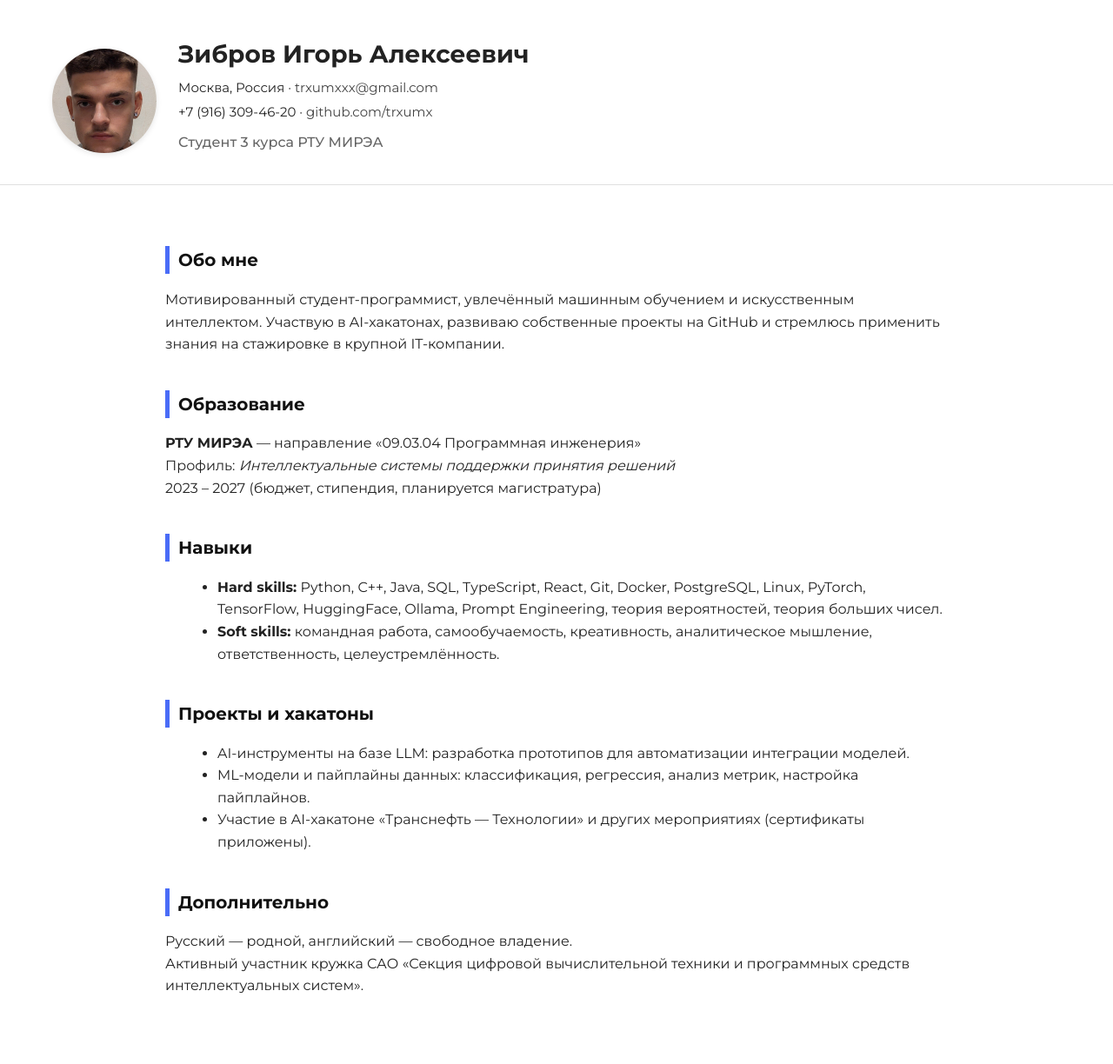
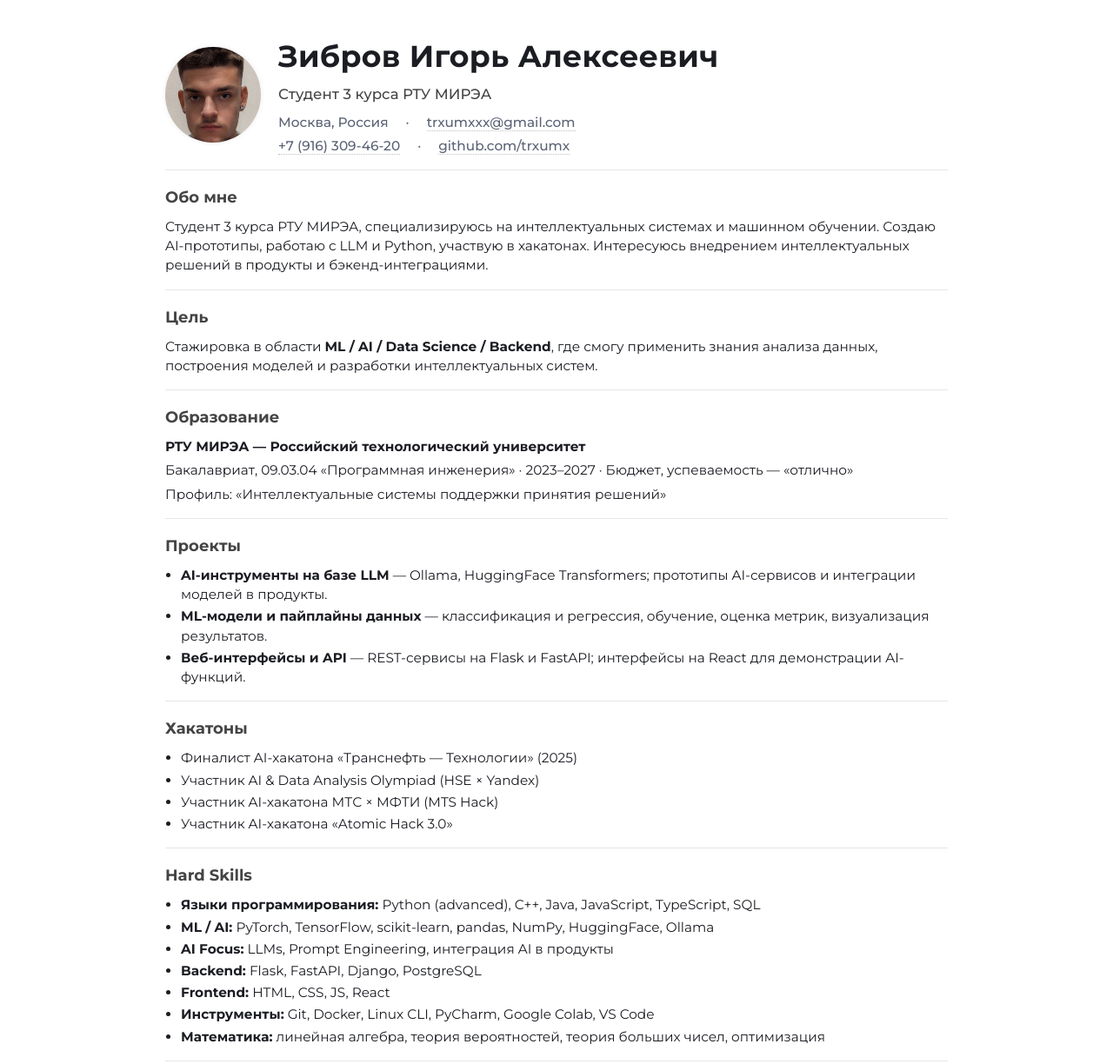
Before and after one commit to trxumx/cv-net, a plain HTML site: page index.html in a window 1280 px wide. Shown: the top 1224 px of the page at 87% size. Drawn offline with Linux system fonts and the light colour scheme.

Commit message:
Update CV layout

```diff
--- a/index.html
+++ b/index.html
@@ -1,50 +1,63 @@
 <!DOCTYPE html>
 <html lang="ru">
 <head>
-  <meta charset="UTF-8">
-  <meta name="viewport" content="width=device-width, initial-scale=1.0">
+  <meta charset="UTF-8" />
+  <meta name="viewport" content="width=device-width, initial-scale=1.0" />
   <title>Зибров Игорь — CV</title>
 
   <!-- Favicon -->
   <link rel="icon" href="./favicon.ico?v=3" sizes="any">
   <link rel="icon" type="image/png" href="./favicon.png?v=3">
-  <link rel="apple-touch-icon" href="./favicon.png?v=3">
   <meta name="theme-color" content="#ffffff">
 
-  <!-- Cache busting -->
+  <!-- Cache control -->
   <meta http-equiv="Cache-Control" content="no-cache, no-store, must-revalidate" />
   <meta http-equiv="Pragma" content="no-cache" />
   <meta http-equiv="Expires" content="0" />
 
   <!-- Fonts -->
-  <link href="https://fonts.googleapis.com/css2?family=Montserrat:wght@300;400;500;600;700&display=swap" rel="stylesheet">
+  <link href="https://fonts.googleapis.com/css2?family=Montserrat:wght@300;400;500;600;700&display=swap" rel="stylesheet" />
 
   <style>
+    :root {
+      --fg: #1b1d23;
+      --muted: #5b6275;
+      --head: #444;
+      --line: #e6e6e6;
+      --accent: #2e67ff;
+    }
+
     body {
+      margin: 0;
+      background: #fff;
+      color: var(--fg);
       font-family: 'Montserrat', sans-serif;
-      margin: 0;
-      padding: 0;
-      background: #fff;
-      color: #222;
-      line-height: 1.6;
+      font-size: 11.5pt;
+      line-height: 1.45;
+    }
+
+    .page {
+      max-width: 900px;
+      margin: 0 auto;
+      padding: 40px 50px;
     }
 
     header {
       display: flex;
       align-items: center;
-      gap: 25px;
-      padding: 40px 60px 20px;
-      border-bottom: 1px solid #e0e0e0;
+      justify-content: flex-start;
+      gap: 20px;
+      margin-bottom: 16px;
     }
 
     .photo {
-      width: 120px;
-      height: 120px;
+      width: 110px;
+      height: 110px;
       border-radius: 50%;
+      background: #e0e3eb;
       overflow: hidden;
-      background: #f2f2f2;
       flex-shrink: 0;
-      box-shadow: 0 2px 6px rgba(0,0,0,0.1);
+      box-shadow: 0 0 6px rgba(0,0,0,0.08);
     }
 
     .photo img {
@@ -54,103 +67,164 @@
       display: block;
     }
 
-    h1 {
-      font-size: 28px;
-      font-weight: 700;
-      margin: 0;
+    .info {
+      flex: 1;
+      min-width: 0;
     }
 
-    h2 {
-      font-size: 20px;
-      margin-top: 40px;
-      color: #111;
-      border-left: 5px solid #4a6cf7;
-      padding-left: 10px;
+    .name {
+      font-size: 26pt;
+      font-weight: 700;
+      letter-spacing: .3px;
+      margin: 0 0 6px 0;
     }
 
-    .contact {
-      display: flex;
-      flex-direction: column;
-      gap: 4px;
-      font-size: 15px;
-      margin-top: 4px;
+    .subtitle {
+      font-size: 12.5pt;
+      font-weight: 500;
+      color: var(--head);
+      margin: 0 0 10px 0;
     }
 
-    .contact a {
-      color: #444;
-      text-decoration: none;
+    .contacts, .contacts-second {
+      display: flex;
+      flex-wrap: wrap;
+      gap: 18px;
+      color: var(--muted);
+      font-weight: 500;
     }
 
-    .contact a:hover {
-      text-decoration: underline;
+    .contacts-second { margin-top: 4px; }
+
+    .contacts a, .contacts-second a {
+      color: inherit;
+      text-decoration: none;
+      border-bottom: 1px dotted rgba(0,0,0,.25);
     }
 
-    main {
-      padding: 30px 60px 60px;
-      max-width: 900px;
-      margin: 0 auto;
+    .sep { margin: 0 2px; }
+
+    h2 {
+      margin: 18px 0 10px;
+      font-size: 13.5pt;
+      font-weight: 700;
+      color: var(--head);
     }
 
-    ul {
-      margin: 5px 0 15px 20px;
-    }
+    .block { margin-bottom: 16px; }
+    .rule { height: 1px; background: var(--line); margin: 16px 0; }
 
-    section {
-      margin-bottom: 30px;
-    }
+    ul { margin: 0; padding-left: 18px; }
+    li { margin: 3px 0; }
+
+    p { margin: 0 0 5px 0; }
   </style>
 </head>
 
 <body>
-  <header>
-    <div class="photo">
-      <img src="./photo.jpg?v=3" alt="Зибров Игорь">
-    </div>
-    <div>
-      <h1>Зибров Игорь Алексеевич</h1>
-      <div class="contact">
-        <div>Москва, Россия · <a href="mailto:trxumxxx@gmail.com">trxumxxx@gmail.com</a></div>
-        <div>+7 (916) 309-46-20 · <a href="https://github.com/trxumx" target="_blank">github.com/trxumx</a></div>
+  <div class="page">
+    <header>
+      <div class="photo">
+        <img src="./photo.jpg?v=3" alt="Фото Игоря Зиброва" />
       </div>
-      <p style="margin-top:10px; font-weight:500; color:#666;">Студент 3 курса РТУ МИРЭА</p>
-    </div>
-  </header>
 
-  <main>
-    <section>
+      <div class="info">
+        <h1 class="name">Зибров Игорь Алексеевич</h1>
+        <p class="subtitle">Студент 3 курса РТУ МИРЭА</p>
+        <div class="contacts">
+          <div>Москва, Россия</div><span class="sep">·</span>
+          <div><a href="mailto:trxumxxx@gmail.com">trxumxxx@gmail.com</a></div>
+        </div>
+        <div class="contacts-second">
+          <div><a href="tel:+79163094620">+7 (916) 309-46-20</a></div><span class="sep">·</span>
+          <div><a href="https://github.com/trxumx" target="_blank">github.com/trxumx</a></div>
+        </div>
+      </div>
+    </header>
+
+    <div class="rule"></div>
+
+    <section class="block">
       <h2>Обо мне</h2>
-      <p>Мотивированный студент-программист, увлечённый машинным обучением и искусственным интеллектом. Участвую в AI-хакатонах, развиваю собственные проекты на GitHub и стремлюсь применить знания на стажировке в крупной IT-компании.</p>
+      <p>Студент 3 курса РТУ МИРЭА, специализируюсь на интеллектуальных системах и машинном обучении. Создаю AI-прототипы, работаю с LLM и Python, участвую в хакатонах. Интересуюсь внедрением интеллектуальных решений в продукты и бэкенд-интеграциями.</p>
     </section>
 
-    <section>
-      <h2>Образование</h2>
-      <p><strong>РТУ МИРЭА</strong> — направление «09.03.04 Программная инженерия»<br>
-      Профиль: <em>Интеллектуальные системы поддержки принятия решений</em><br>
-      2023 – 2027 (бюджет, стипендия, планируется магистратура)</p>
+    <div class="rule"></div>
+
+    <section class="block">
+      <h2>Цель</h2>
+      <p>Стажировка в области <b>ML / AI / Data Science / Backend</b>, где смогу применить знания анализа данных, построения моделей и разработки интеллектуальных систем.</p>
     </section>
 
-    <section>
-      <h2>Навыки</h2>
+    <div class="rule"></div>
+
+    <section class="block edu">
+      <h2>Образование</h2>
+      <p><b>РТУ МИРЭА — Российский технологический университет</b></p>
+      <p>Бакалавриат, 09.03.04 «Программная инженерия» · 2023–2027 · Бюджет, успеваемость — «отлично»</p>
+      <p>Профиль: «Интеллектуальные системы поддержки принятия решений»</p>
+    </section>
+
+    <div class="rule"></div>
+
+    <section class="block">
+      <h2>Проекты</h2>
       <ul>
-        <li><strong>Hard skills:</strong> Python, C++, Java, SQL, TypeScript, React, Git, Docker, PostgreSQL, Linux, PyTorch, TensorFlow, HuggingFace, Ollama, Prompt Engineering, теория вероятностей, теория больших чисел.</li>
-        <li><strong>Soft skills:</strong> командная работа, самообучаемость, креативность, аналитическое мышление, ответственность, целеустремлённость.</li>
+        <li><b>AI-инструменты на базе LLM</b> — Ollama, HuggingFace Transformers; прототипы AI-сервисов и интеграции моделей в продукты.</li>
+        <li><b>ML-модели и пайплайны данных</b> — классификация и регрессия, обучение, оценка метрик, визуализация результатов.</li>
+        <li><b>Веб-интерфейсы и API</b> — REST-сервисы на Flask и FastAPI; интерфейсы на React для демонстрации AI-функций.</li>
       </ul>
     </section>
 
-    <section>
-      <h2>Проекты и хакатоны</h2>
+    <div class="rule"></div>
+
+    <section class="block">
+      <h2>Хакатоны</h2>
       <ul>
-        <li>AI-инструменты на базе LLM: разработка прототипов для автоматизации интеграции моделей.</li>
-        <li>ML-модели и пайплайны данных: классификация, регрессия, анализ метрик, настройка пайплайнов.</li>
-        <li>Участие в AI-хакатоне «Транснефть — Технологии» и других мероприятиях (сертификаты приложены).</li>
+        <li>Финалист AI-хакатона «Транснефть — Технологии» (2025)</li>
+        <li>Участник AI & Data Analysis Olympiad (HSE × Yandex)</li>
+        <li>Участник AI-хакатона МТС × МФТИ (MTS Hack)</li>
+        <li>Участник AI-хакатона «Atomic Hack 3.0»</li>
       </ul>
     </section>
 
-    <section>
-      <h2>Дополнительно</h2>
-      <p>Русский — родной, английский — свободное владение.<br>
-      Активный участник кружка САО «Секция цифровой вычислительной техники и программных средств интеллектуальных систем».</p>
+    <div class="rule"></div>
+
+    <section class="block">
+      <h2>Hard Skills</h2>
+      <ul>
+        <li><b>Языки программирования:</b> Python (advanced), C++, Java, JavaScript, TypeScript, SQL</li>
+        <li><b>ML / AI:</b> PyTorch, TensorFlow, scikit-learn, pandas, NumPy, HuggingFace, Ollama</li>
+        <li><b>AI Focus:</b> LLMs, Prompt Engineering, интеграция AI в продукты</li>
+        <li><b>Backend:</b> Flask, FastAPI, Django, PostgreSQL</li>
+        <li><b>Frontend:</b> HTML, CSS, JS, React</li>
+        <li><b>Инструменты:</b> Git, Docker, Linux CLI, PyCharm, Google Colab, VS Code</li>
+        <li><b>Математика:</b> линейная алгебра, теория вероятностей, теория больших чисел, оптимизация</li>
+      </ul>
     </section>
-  </main>
+
+    <div class="rule"></div>
+
+    <section class="block">
+      <h2>Soft Skills</h2>
+      <ul>
+        <li>Ответственность, самообучаемость, системное мышление</li>
+        <li>Инициативность и лидерство</li>
+        <li>Умение доносить идеи и презентовать решения</li>
+        <li>Креативность и аналитический подход</li>
+        <li>Открытость к идеям и конструктивной критике</li>
+        <li>Доброжелательность и командность</li>
+        <li>Стремление к профессиональному развитию</li>
+        <li>Нацеленность на результат и готовность брать ответственность</li>
+      </ul>
+    </section>
+
+    <div class="rule"></div>
+
+    <section class="block">
+      <h2>Языки</h2>
+      <p><b>Русский</b> — родной · <b>Английский</b> — свободное владение</p>
+    </section>
+  </div>
 </body>
 </html>
```
